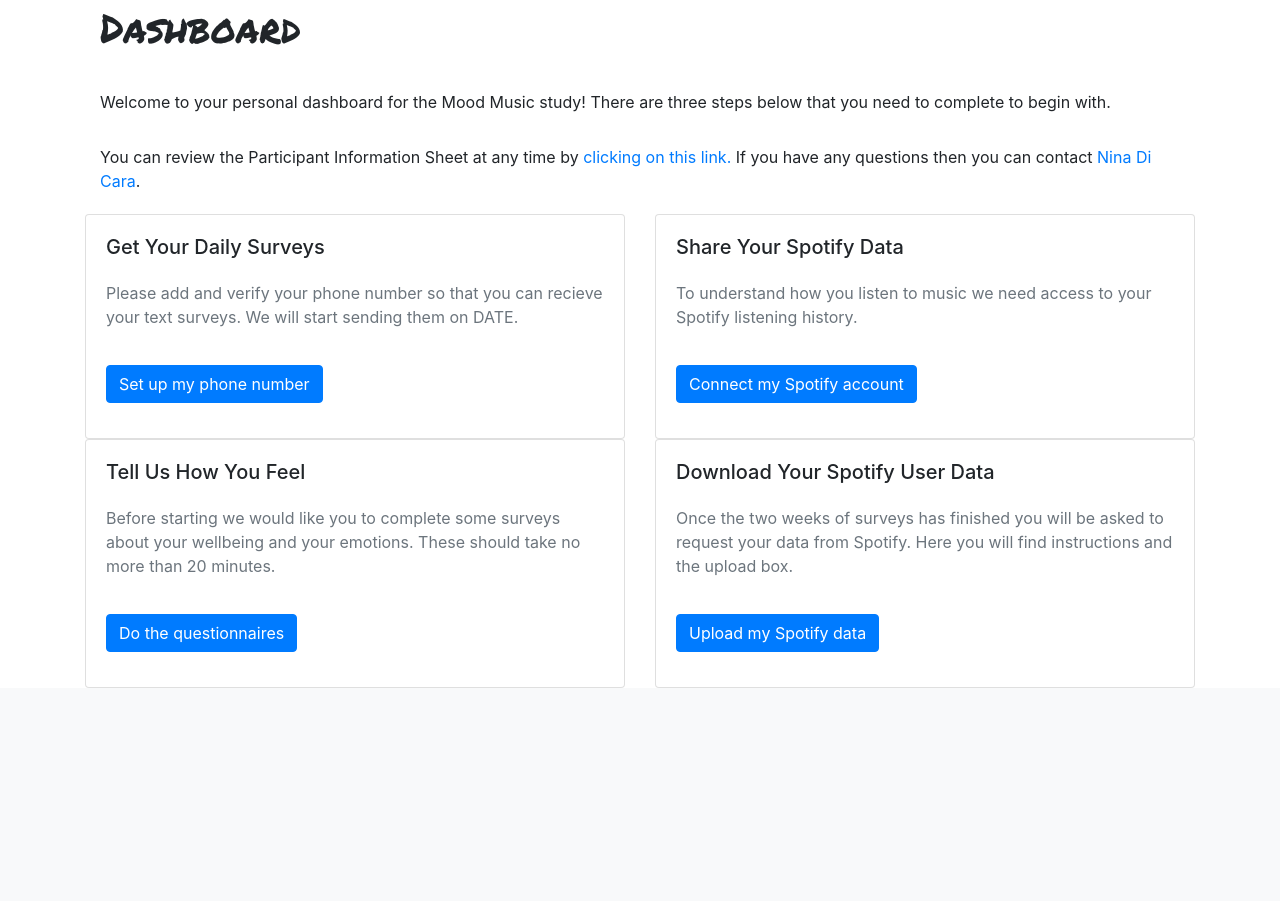
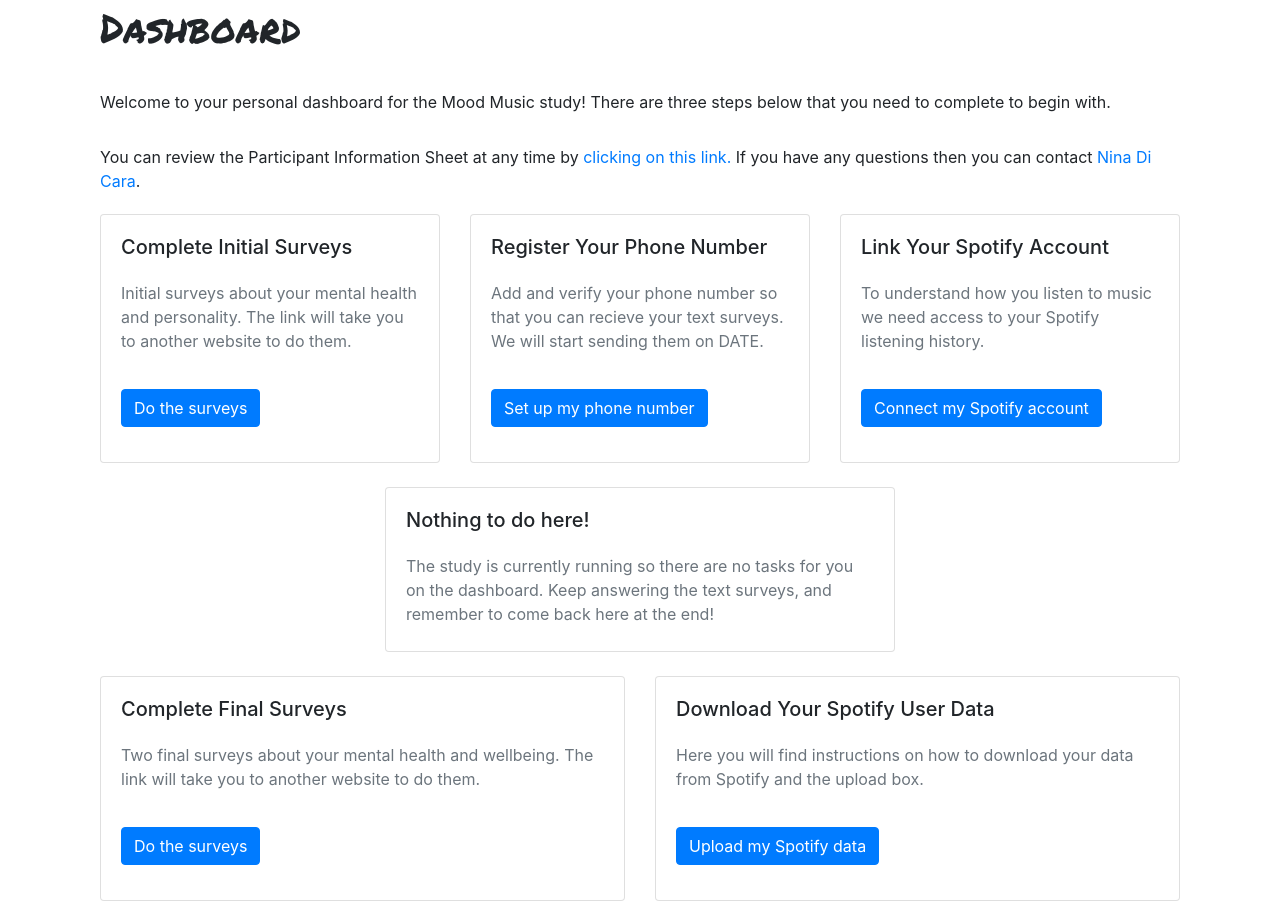
Before and after one commit to DynamicGenetics/Mood-Music, a Django app: page /dashboard/ in a window 1280 px wide. Shown: the part 134-1035 px from the top of the page. Before the commit the page ends 822 px from the top, so only its background shows below. Run offline with Django 3.2, Linux system fonts and the light colour scheme; the visitor is signed in with stand-in values (Sample User, id 1); some libraries are stand-ins or nearby versions.

Commit message:
Add row for each study stage

```diff
--- a/moodmusic/templates/dashboard/dashboard.html
+++ b/moodmusic/templates/dashboard/dashboard.html
@@ -11,24 +11,35 @@
     <p>You can review the Participant Information Sheet at any time by <a href="{% url 'about' %}">clicking on this link.</a>
        If you have any questions then you can contact <a href="mailto:nina.dicara@bristol.ac.uk">Nina Di Cara</a>.</p>
 
-  </div>
-
+    <!--SIGNUP IS OPEN-->
     <div class="row">
-    <div class="col-sm-6">
+    <div class="col-sm-6 col-md-4">
         <div class="card">
             <div class="card-body">
-                  <h5 class="card-title">Get Your Daily Surveys</h5>
+                <h5 class="card-title">Complete Initial Surveys</h5>
                 <p class="card-text"><font-weight-lighter class="text-muted">
-                    Please add and verify your phone number so that you can recieve your text surveys. We will start sending them on DATE.
+                  Initial surveys about your mental health and personality. The link will take
+                  you to another website to do them.</font-weight-lighter>
+                </p>
+                  <a href="{% url 'dashboard:index' %}" class="btn btn-primary stretched-link">Do the surveys</a>
+            </div>
+        </div>
+    </div>
+    <div class="col-sm-6 col-md-4">
+          <div class="card">
+              <div class="card-body">
+                  <h5 class="card-title">Register Your Phone Number</h5>
+                  <p class="card-text"><font-weight-lighter class="text-muted">
+                    Add and verify your phone number so that you can recieve your text surveys. We will start sending them on DATE.
                   </font-weight-lighter></p>
                   <a href="{% url 'dashboard:mobile_guide' %}" class="btn btn-primary stretched-link">Set up my phone number</a>
               </div>
           </div>
     </div>
-    <div class="col-sm-6">
+    <div class="col-sm-6 col-md-4">
           <div class="card">
                 <div class="card-body">
-                    <h5 class="card-title">Share Your Spotify Data</h5>
+                    <h5 class="card-title">Link Your Spotify Account</h5>
                     <p class="card-text"><font-weight-lighter class="text-muted">
                       To understand how you listen to music we need access to your Spotify listening history.
                     </font-weight-lighter></p>
@@ -36,25 +47,47 @@
                 </div>
             </div>
     </div>
-    <div class="col-sm-6">
+  </div>
+
+  </br>
+
+    <!--STUDY CURRENTLY RUNNING-->
+    <div class="col-sm-6 col-md-6 offset-md-3">
       <div class="card">
             <div class="card-body">
-                    <h5 class="card-title">Tell Us How You Feel</h5>
+                <h5 class="card-title">Nothing to do here!</h5>
                 <p class="card-text"><font-weight-lighter class="text-muted">
-                      Before starting we would like you to complete some surveys about your wellbeing and your emotions. These should
-                      take no more than 20 minutes.</font-weight-lighter>
-                    </p>
-                      <a href="{% url 'dashboard:index' %}" class="btn btn-primary stretched-link">Do the questionnaires</a>
+                  The study is currently running so there are no tasks for you on the dashboard.
+                  Keep answering the text surveys, and remember to come back here at the end!
+                </font-weight-lighter></p>
             </div>
       </div>
     </div>
-    <div class="col-sm-6">
+
+
+  </br>
+
+
+    <!--STUDY IS FINISHED-->
+    <div class="row">
+      <div class="col-sm-6 col-md-6">
+          <div class="card">
+              <div class="card-body">
+                  <h5 class="card-title">Complete Final Surveys</h5>
+                  <p class="card-text"><font-weight-lighter class="text-muted">
+                    Two final surveys about your mental health and wellbeing. The link will take
+                    you to another website to do them.</font-weight-lighter>
+                  </p>
+                    <a href="{% url 'dashboard:index' %}" class="btn btn-primary stretched-link">Do the surveys</a>
+              </div>
+          </div>
+      </div>
+      <div class="col-sm-6 col-md-6">
               <div class="card">
                   <div class="card-body">
                       <h5 class="card-title">Download Your Spotify User Data</h5>
                       <p class="card-text"><font-weight-lighter class="text-muted">
-                      Once the two weeks of surveys has finished you will be asked to request your data from Spotify. Here you
-                      will find instructions and the upload box.
+                        Here you will find instructions on how to download your data from Spotify and the upload box.
                       </font-weight-lighter></p>
                       <a href="{% url 'dashboard:datadrop' %}" class="btn btn-primary stretched-link">Upload my Spotify data</a>
                   </div>
@@ -62,5 +95,7 @@
       </div>
     </div>
 
+  </div> <!--container-->
+
 
 {% endblock %}
```
Lines whose indentation alone changed are shown as unchanged.
